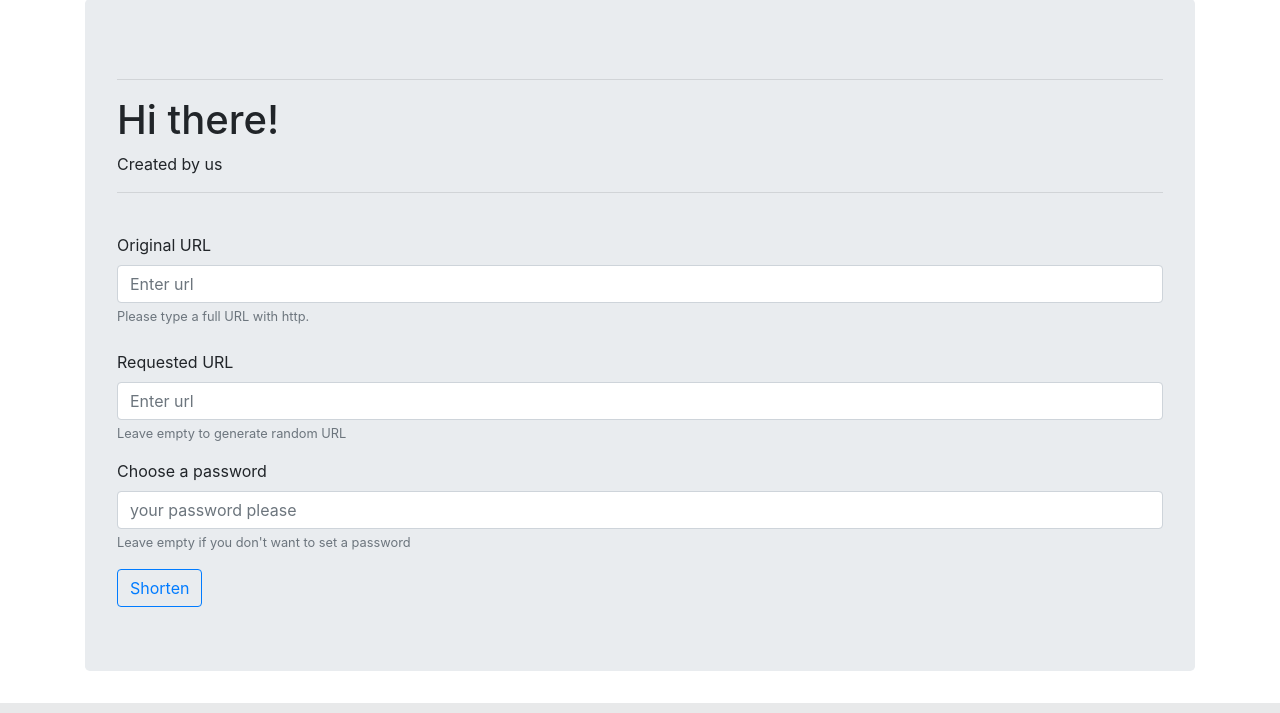
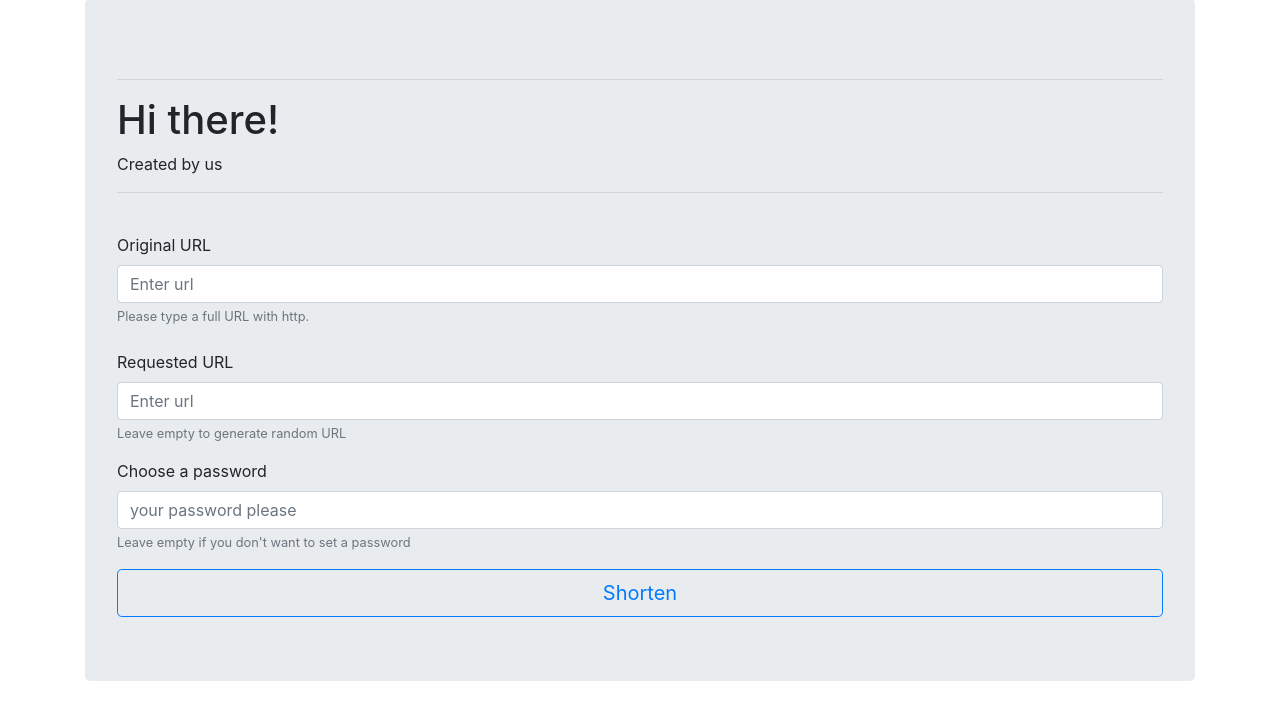
Before and after one commit to YuvalBlass/ClickyLink, a Flask app: template url_shortener/templates/index.html in a window 1280 px wide. Shown: the part 105-818 px from the top of the page. Run offline with Flask 2, Linux system fonts and the light colour scheme; the template is opened without the code that fills it, so the values that code supplies are empty; some libraries are stand-ins or nearby versions.

Commit message:
big button

```diff
--- a/url_shortener/templates/index.html
+++ b/url_shortener/templates/index.html
@@ -61,7 +61,7 @@
                 </div>
 
                 <div class="control">
-                    <button type="submit" class="btn btn-outline-primary">Shorten</button>
+                    <button type="submit" class="btn btn-outline-primary btn-lg btn-block">Shorten</button>
                 </div>
 
             </form>
```
